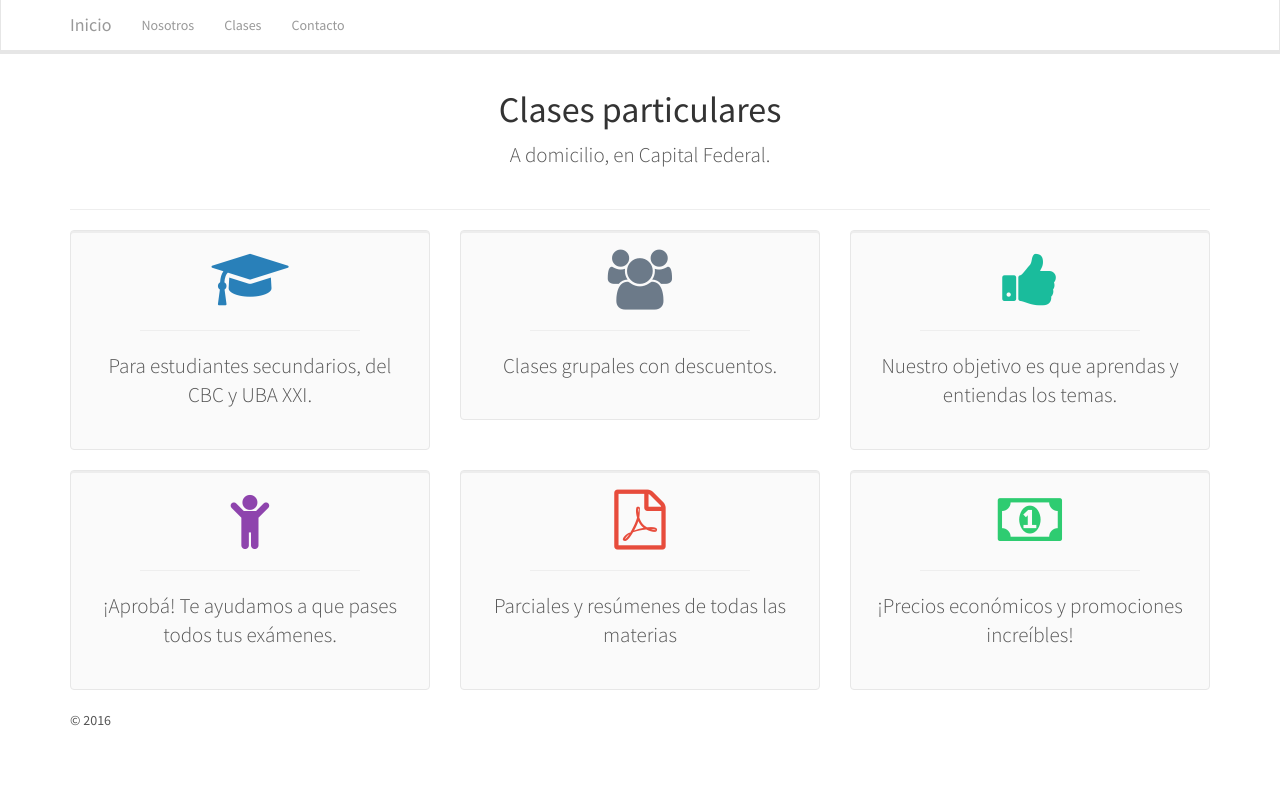
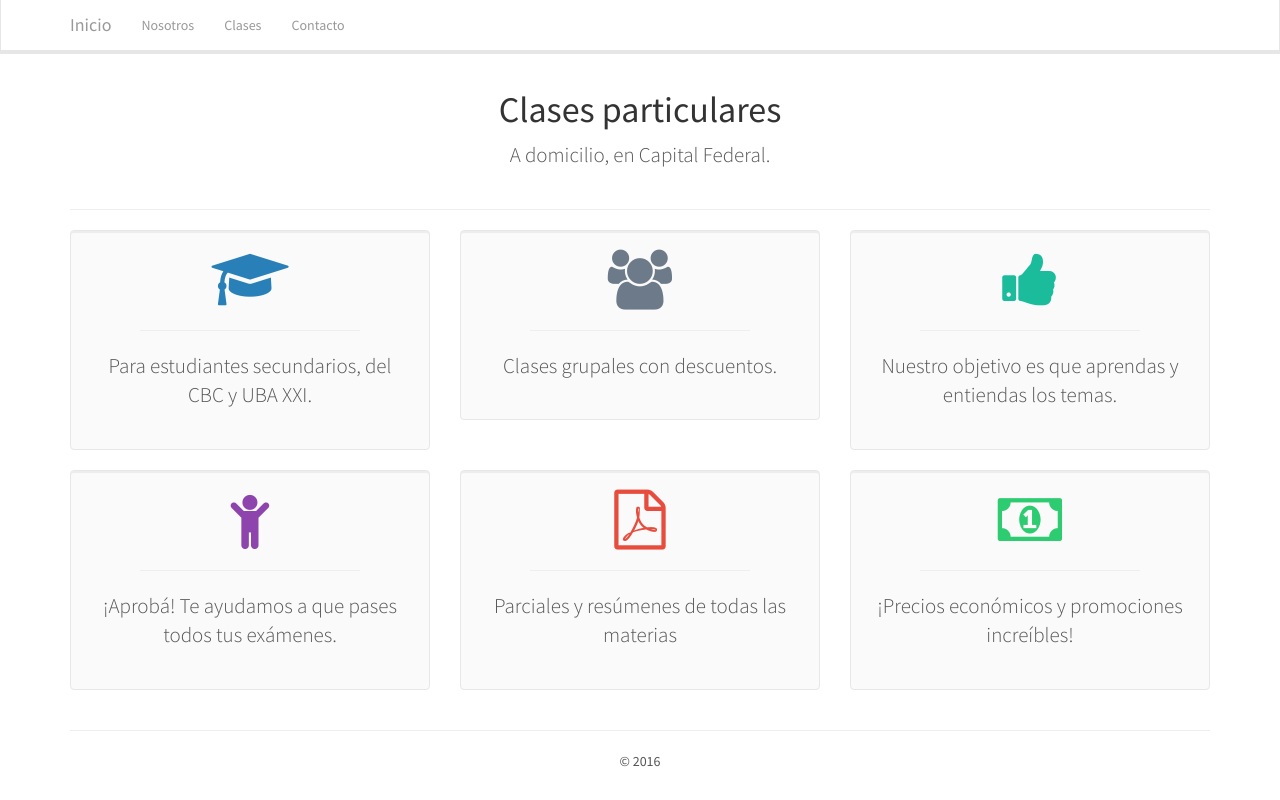
Before and after one commit to PeraW/miswebshtml, a plain HTML site: page index.html in a window 1280 px wide. Drawn offline with nearby package versions, Linux system fonts and the light colour scheme.

Commit message:
Correcion
corregi el footer

```diff
--- a/index.html
+++ b/index.html
@@ -118,8 +118,9 @@
     </div>
     <!-- /.container -->
 
-	<footer class="footer">
-      <div class="container">
+	<footer>
+      <div class="container text-center">
+	  <hr>
         <p>&copy 2016</p>
       </div>
     </footer>
```
